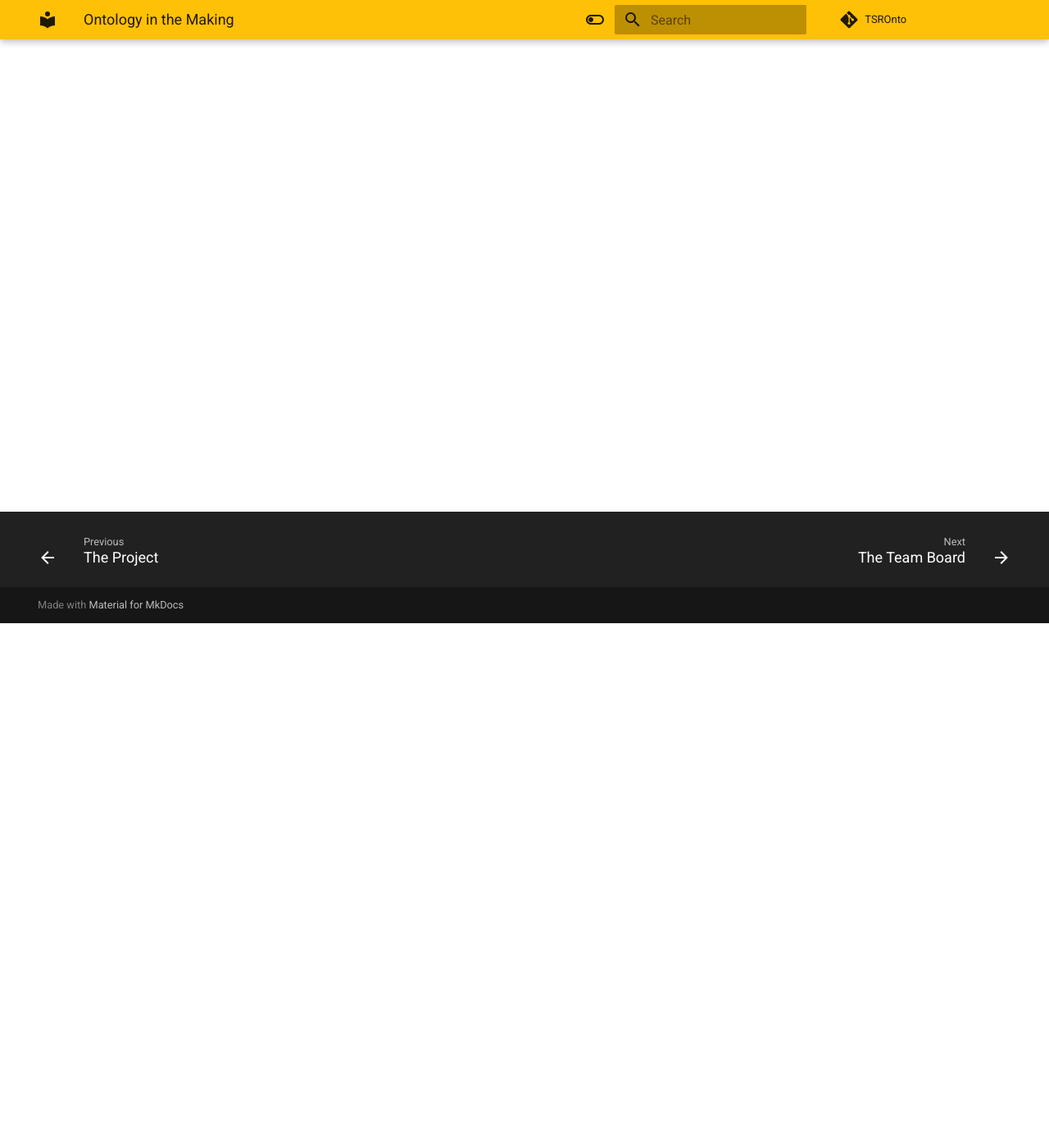
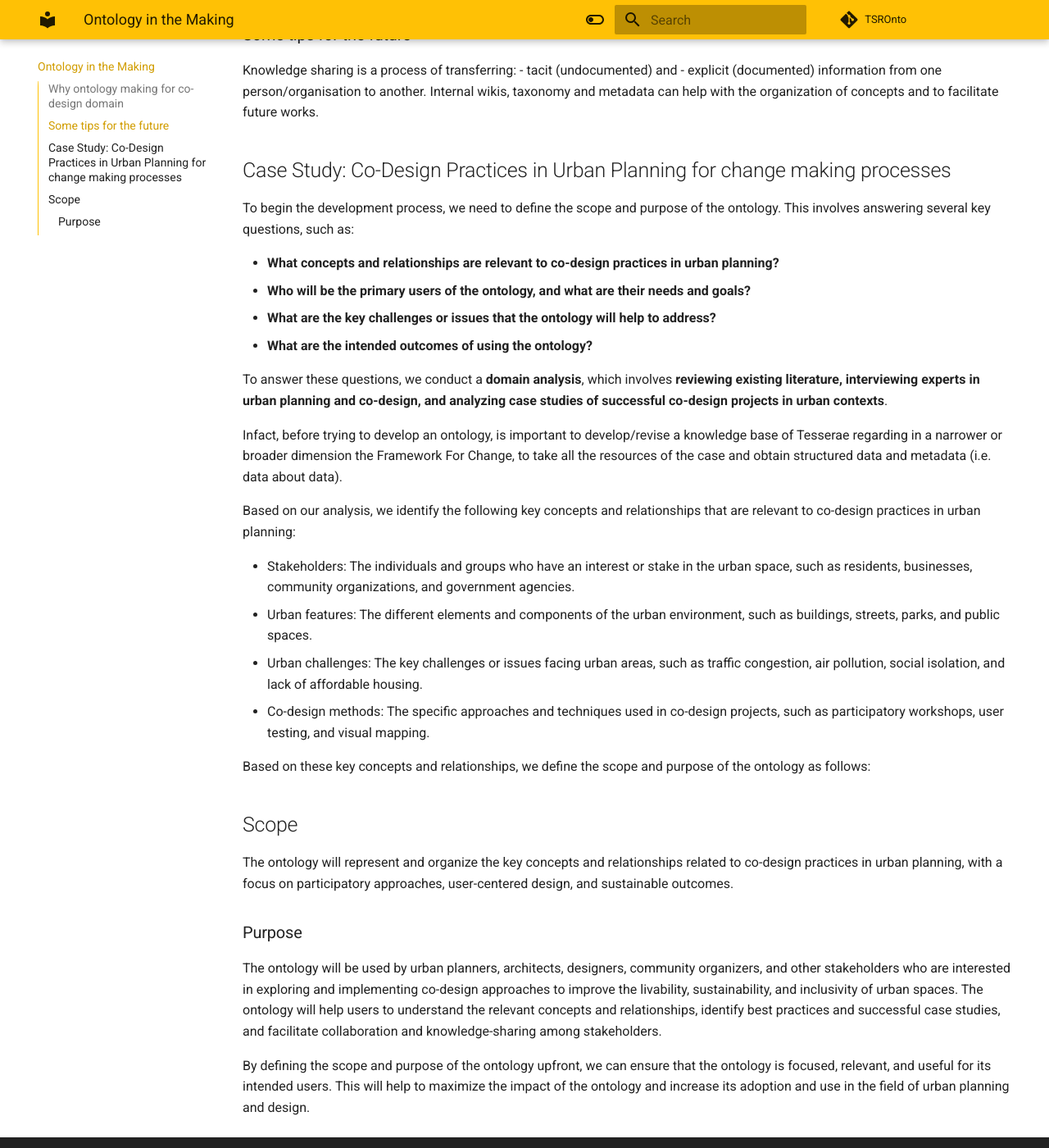
Before and after one commit to TSRProject/TSROnto, an MkDocs documentation site: the page built from docs/onto.md, in a window 1280 px wide and 1400 px high, scrolled down 640 px. Shown: the whole window at 82% size. Built offline with MkDocs 1.6.1 and Material for MkDocs 9.7.7, drawn with Linux system fonts in a browser that asks for light colours; comment, search, counter and statistics services are not loaded; the version menu is left out; some of the changed text lies outside the part shown.

Commit message:
update page

```diff
--- a/docs/onto.md
+++ b/docs/onto.md
@@ -4,5 +4,48 @@
 
 > Participatory design practices involve a collaborative process where designers, stakeholders, and end-users work together to develop solutions that meet the needs and desires of all parties involved.
 
+### Why ontology making for co-design domain
+In the cases of creative and cultural realities, it is highly suggested to gain in time a knowledge base at the reference culture of people involved. Making this step is crucial if there is a lot of work to do, plus some people come and go.
+The domain of co-design practices aimed at changing an environment can start in this precise case from the analysis of the Framework for Change and its application in the context of the ITPaths.
 
-## First paper scouting
+Furthermore, it must be said that the creation of an ontology can enhance the process of co-design in several ways, including:
+
+Overall, the creation of an ontology in the domain of co-design practices for change can enhance the process of co-design by enabling better communication, knowledge management, automation, interoperability, and evaluation
+
+### Some tips for the future
+Knowledge sharing is a process of transferring:
+- tacit (undocumented) and
+- explicit (documented) information
+from one person/organisation to another.
+Internal wikis, taxonomy and metadata can help with the organization of concepts and to facilitate future works.
+
+## Case Study: Co-Design Practices in Urban Planning for change making processes
+
+To begin the development process, we need to define the scope and purpose of the ontology. This involves answering several key questions, such as:
+
+- **What concepts and relationships are relevant to co-design practices in urban planning?**
+- **Who will be the primary users of the ontology, and what are their needs and goals?**
+- **What are the key challenges or issues that the ontology will help to address?**
+- **What are the intended outcomes of using the ontology?**
+
+To answer these questions, we conduct a **domain analysis**, which involves **reviewing existing literature, interviewing experts in urban planning and co-design, and analyzing case studies of successful co-design projects in urban contexts**.
+
+Infact, before trying to develop an ontology, is important to develop/revise a knowledge base of Tesserae regarding in a narrower or broader dimension the Framework For Change, to take all the resources of the case and obtain structured data and metadata (i.e. data about data).
+
+
+Based on our analysis, we identify the following key concepts and relationships that are relevant to co-design practices in urban planning:
+
+- Stakeholders: The individuals and groups who have an interest or stake in the urban space, such as residents, businesses, community organizations, and government agencies.
+- Urban features: The different elements and components of the urban environment, such as buildings, streets, parks, and public spaces.
+- Urban challenges: The key challenges or issues facing urban areas, such as traffic congestion, air pollution, social isolation, and lack of affordable housing.
+- Co-design methods: The specific approaches and techniques used in co-design projects, such as participatory workshops, user testing, and visual mapping.
+
+Based on these key concepts and relationships, we define the scope and purpose of the ontology as follows:
+
+## Scope
+The ontology will represent and organize the key concepts and relationships related to co-design practices in urban planning, with a focus on participatory approaches, user-centered design, and sustainable outcomes.
+
+### Purpose
+The ontology will be used by urban planners, architects, designers, community organizers, and other stakeholders who are interested in exploring and implementing co-design approaches to improve the livability, sustainability, and inclusivity of urban spaces. The ontology will help users to understand the relevant concepts and relationships, identify best practices and successful case studies, and facilitate collaboration and knowledge-sharing among stakeholders.
+
+By defining the scope and purpose of the ontology upfront, we can ensure that the ontology is focused, relevant, and useful for its intended users. This will help to maximize the impact of the ontology and increase its adoption and use in the field of urban planning and design.
```
